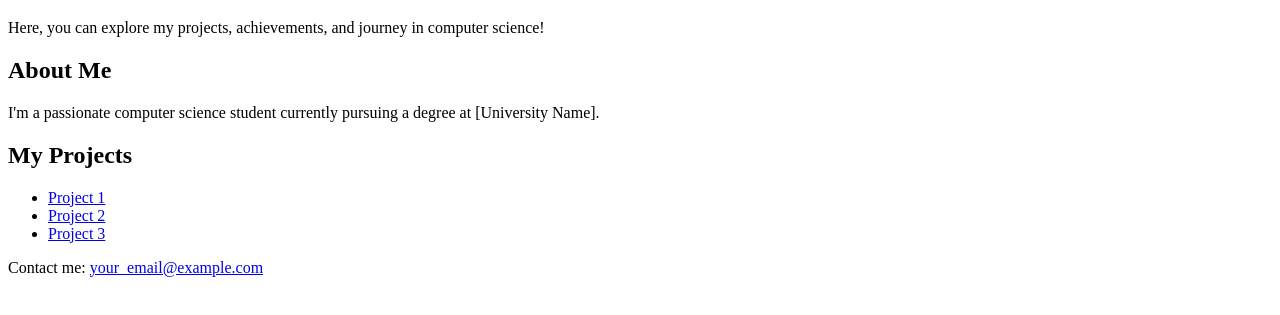
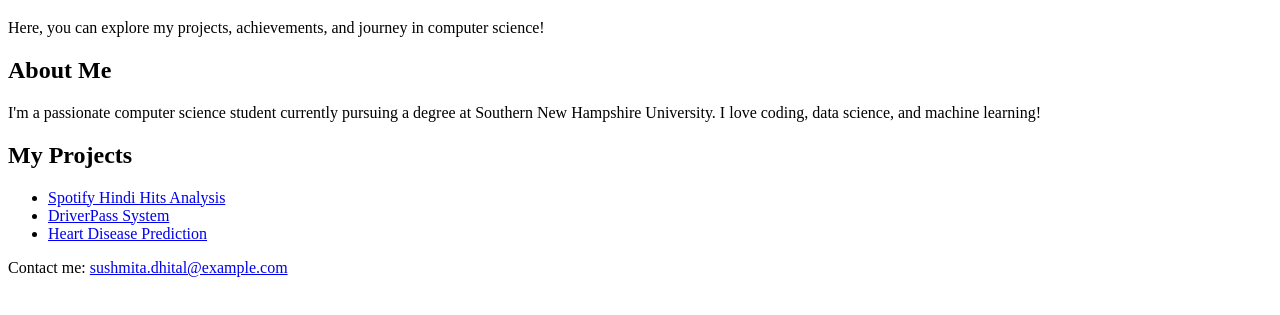
Before and after one commit to 123Sushmita/CS-340, a plain HTML site: page index.html in a window 1280 px wide. Shown: the part 61-376 px from the top of the page. Drawn offline with Linux system fonts and the light colour scheme.

Commit message:
index.html

```diff
--- a/index.html
+++ b/index.html
@@ -10,20 +10,23 @@
         <h1>Welcome to My ePortfolio</h1>
         <p>Here, you can explore my projects, achievements, and journey in computer science!</p>
     </header>
+
     <section>
         <h2>About Me</h2>
-        <p>I'm a passionate computer science student currently pursuing a degree at [University Name].</p>
+        <p>I'm a passionate computer science student currently pursuing a degree at Southern New Hampshire University. I love coding, data science, and machine learning!</p>
     </section>
+
     <section>
         <h2>My Projects</h2>
         <ul>
-            <li><a href="link_to_project_1">Project 1</a></li>
-            <li><a href="link_to_project_2">Project 2</a></li>
-            <li><a href="link_to_project_3">Project 3</a></li>
+            <li><a href="https://github.com/123Sushmita/Spotify-Hindi-Hits">Spotify Hindi Hits Analysis</a></li>
+            <li><a href="https://github.com/123Sushmita/DriverPass-System">DriverPass System</a></li>
+            <li><a href="https://github.com/123Sushmita/Heart-Disease-Prediction">Heart Disease Prediction</a></li>
         </ul>
     </section>
+
     <footer>
-        <p>Contact me: <a href="mailto:your_email@example.com">your_email@example.com</a></p>
+        <p>Contact me: <a href="mailto:sushmita.dhital@example.com">sushmita.dhital@example.com</a></p>
     </footer>
 </body>
 </html>
```
